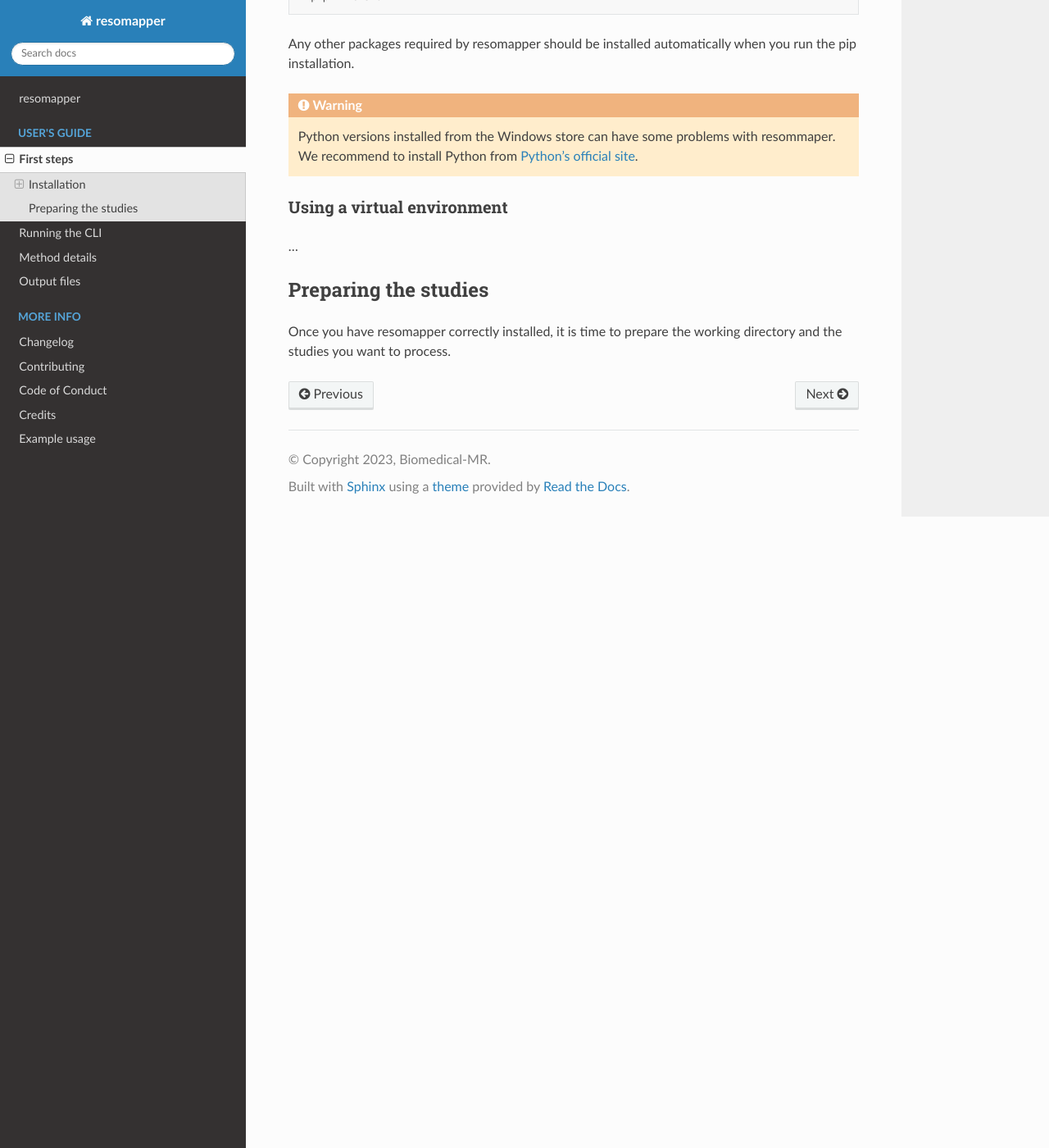
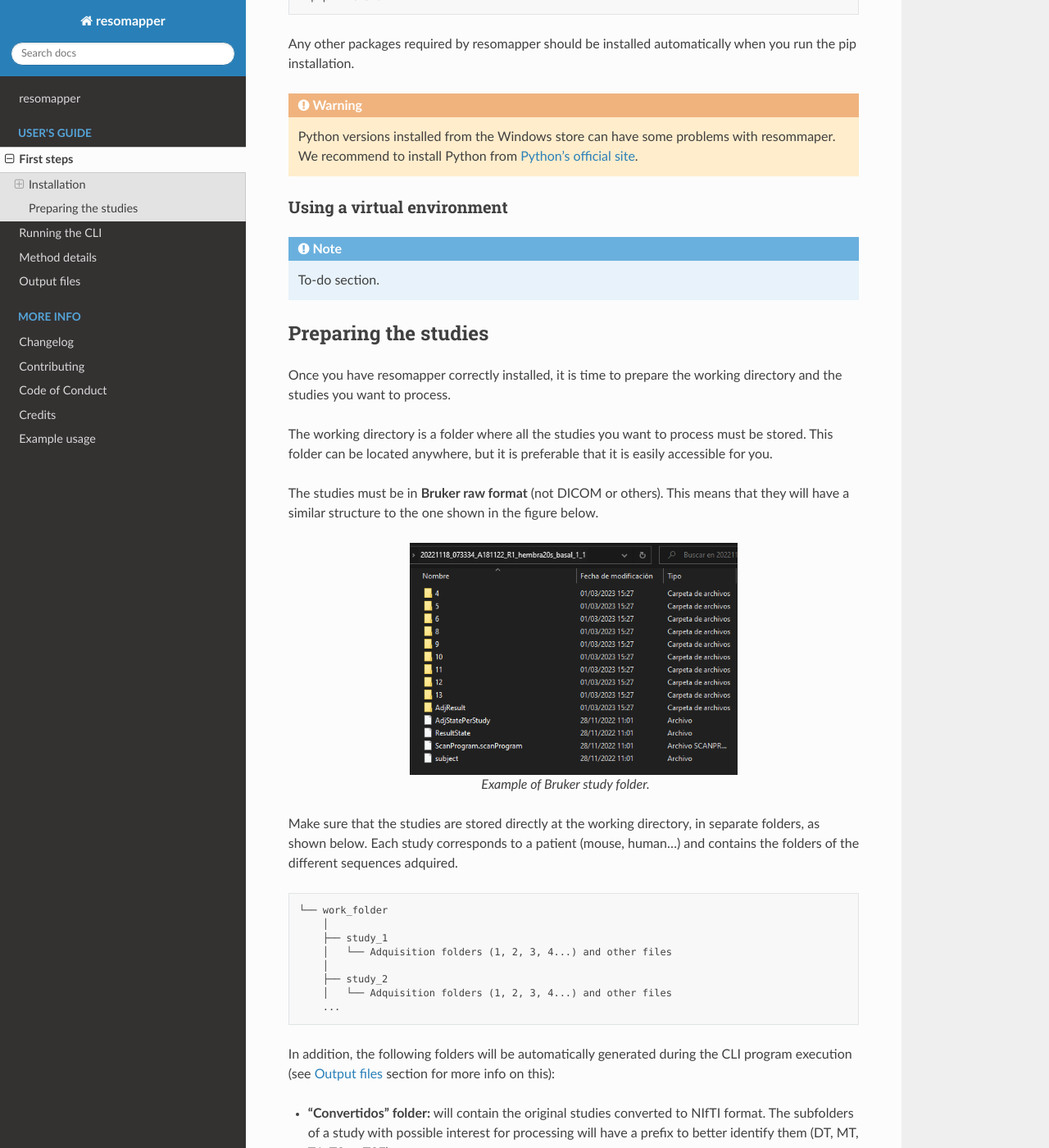
Before and after one commit to Biomedical-MR/resomapper, a Sphinx documentation site: the page built from docs/first_steps.md, in a window 1280 px wide and 1400 px high, scrolled down 1579 px. Shown: the whole window at 82% size. Built offline with Sphinx 7.4.7 and the Read the Docs theme 2.0.0, drawn with Linux system fonts in a browser that asks for light colours; pages that are not in the unit, such as notebooks, are missing from menus; some of the changed text lies outside the part shown.

Commit message:
Update docs

````diff
--- a/docs/first_steps.md
+++ b/docs/first_steps.md
@@ -58,9 +58,47 @@ Python versions installed from the Windows store can have some problems with res
 (venv)=
 ### Using a virtual environment
 
-...
+```{note}
+To-do section.
+```
 
 (prepare_studies)=
 ## Preparing the studies
 
 Once you have resomapper correctly installed, it is time to prepare the working directory and the studies you want to process.
+
+The working directory is a folder where all the studies you want to process must be stored. This folder can be located anywhere, but it is preferable that it is easily accessible for you.
+
+The studies must be in **Bruker raw format** (not DICOM or others). This means that they will have a similar structure to the one shown in the figure below.
+
+```{figure} static/bruker_folder.png
+---
+width: 400px
+name: bruker_folder
+align: center
+---
+Example of Bruker study folder.
+```
+
+Make sure that the studies are stored directly at the working directory, in separate folders, as shown below. Each study corresponds to a patient (mouse, human...) and contains the folders of the different sequences adquired.
+
+```
+└── work_folder
+    │
+    ├── study_1
+    │   └── Adquisition folders (1, 2, 3, 4...) and other files
+    │
+    ├── study_2
+    │   └── Adquisition folders (1, 2, 3, 4...) and other files
+    ...
+```
+
+In addition, the following folders will be automatically generated during the CLI program execution (see {ref}`output_files` section for more info on this):
+
+* **"Convertidos" folder:** will contain the original studies converted to NIfTI format. The subfolders of a study with possible interest for processing will have a prefix to better identify them (DT, MT, T1, T2 or T2E).
+* **"Procesados" folder:** will contain the results of processing. Within each study there will be a subfolder with the results for each processed modality. What each file consists of in these folders according to the modality will be specified later.
+* **"supplfiles" folder:** it is generated to save temporary files during the execution. It is not necessary to do anything with it and can be deleted.
+
+```{note}
+It is advisable to empty the working directory and save the files of interest before processing new studies. This will help to avoid confusing files and making mistakes. You can also have several work folders.
+```
````
Also changed, not shown: docs/handbook.md (+1 -1 lines), docs/output_files.md (+1 -0 lines), docs/static/bruker_folder.png (added).
